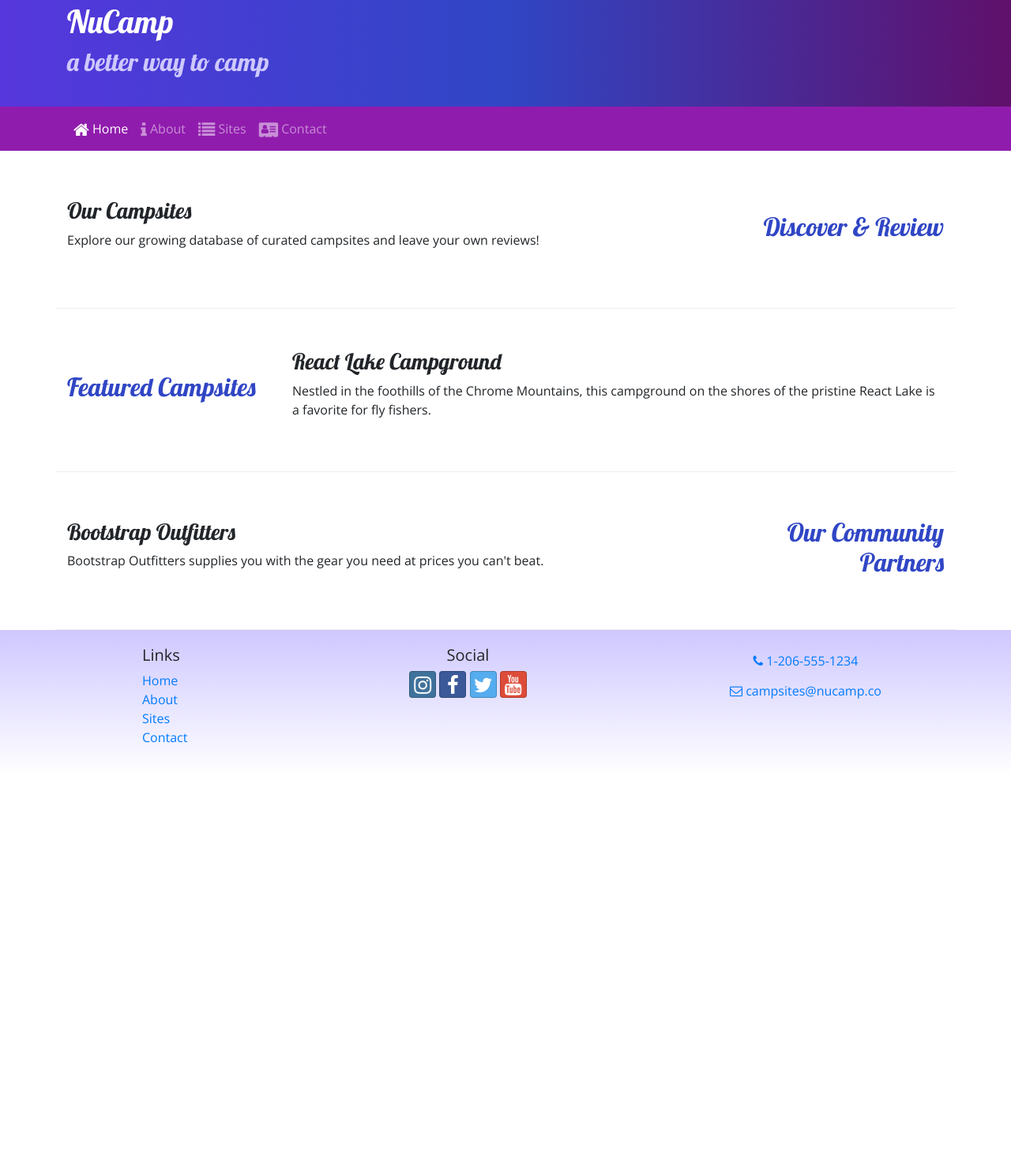
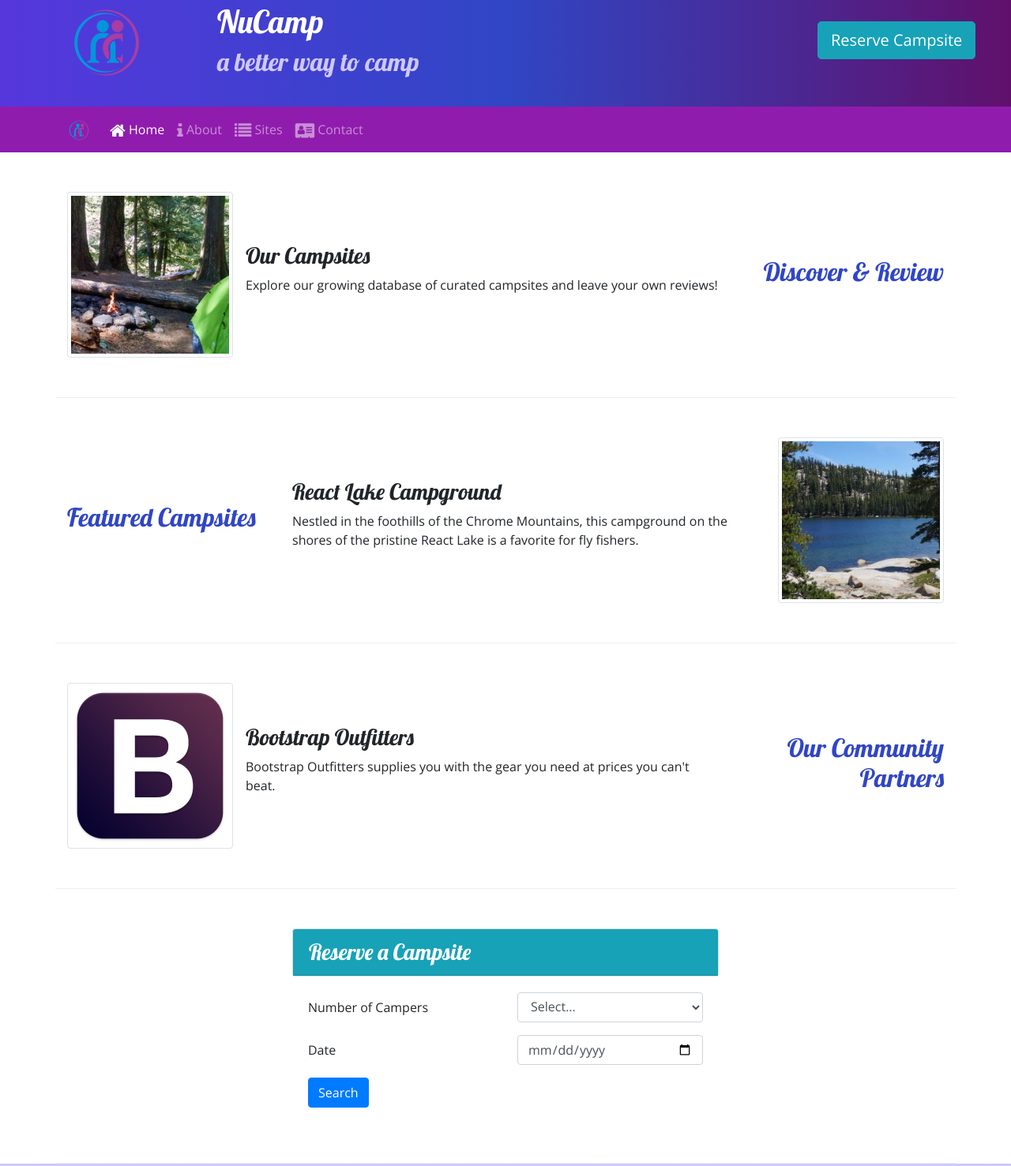
Before and after one commit to jluxan/nucampsitejl, a website: page index.html in a window 1280 px wide. Shown: the part 27-1504 px from the top of the page at 79% size. Before the commit the page ends 1009 px from the top, so only its background shows below. Drawn offline with nearby package versions, Linux system fonts and the light colour scheme.

Commit message:
Week 2 Assignment

```diff
--- a/index.html
+++ b/index.html
@@ -21,19 +21,29 @@
 <body>
 
     <header class="jumbotron jumbotron-fluid">
+
         <div class="container">
             <div class="row">
+                <div class="col-4 col-sm-3 col-md-2 align-self-center">
+                    <img src="img/logo.png" class="img-fluid" />
+                </div>
                 <div class="col">
                     <h1>NuCamp</h1>
                     <h2>a better way to camp</h2>
                 </div>
+                <div class="col-md-4 col-xl-2 mt-4 float-right">
+                    <a class="btn btn-info btn-lg text-nowrap" href="#reserveForm" role="button">Reserve Campsite</a>
                 </div>
             </div>
+
+        </div>
+
     </header>
 
     <nav class="navbar navbar-expand-sm navbar-dark sticky-top">
         <div class="container">
-            <button class="navbar-toggler ml-auto" type="button" data-toggle="collapse" data-target="#nucampNavbar">
+            <a class="navbar-brand" href="#"><img src="img/logo.png" height="30" width="30" /></a>
+            <button class="navbar-toggler" type="button" data-toggle="collapse" data-target="#nucampNavbar">
                 <span class="navbar-toggler-icon"></span>
             </button>
             <div class="collapse navbar-collapse" id="nucampNavbar">
@@ -60,9 +70,16 @@
                 <h2 class="text-sm-right">Discover & Review</h2>
             </div>
             <div class="col">
+                <div class="media">
+                    <img class="d-flex mr-3 img-thumbnail" src="img/breadcrumb-trail-thumb.jpg"
+                        alt="Breadcrumb-Trail-Thumb">
+                    <div class="media-body align-self-center">
                         <h3>Our Campsites</h3>
-                <p class="d-none d-sm-block">Explore our growing database of curated campsites and leave your own
+                        <p class="d-none d-sm-block">Explore our growing database of curated campsites and leave your
+                            own
                             reviews!</p>
+                    </div>
+                </div>
             </div>
         </div>
 
@@ -71,10 +88,17 @@
                 <h2>Featured Campsites</h2>
             </div>
             <div class="col">
+                <div class="media">
+                    <div class="media-body align-self-center">
                         <h3>React Lake Campground</h3>
-                <p class="d-none d-sm-block">Nestled in the foothills of the Chrome Mountains, this campground on the
+                        <p class="d-none d-sm-block">Nestled in the foothills of the Chrome Mountains, this campground
+                            on
+                            the
                             shores of the pristine React
                             Lake is a favorite for fly fishers.</p>
+                    </div>
+                    <img class="d-flex ml-3 img-thumbnail" src="img/react-lake-thumb.jpg" alt="React-Lake-Thumb">
+                </div>
             </div>
         </div>
 
@@ -83,9 +107,54 @@
                 <h2 class="text-sm-right">Our Community Partners</h2>
             </div>
             <div class="col">
+                <div class="media">
+                    <img class="d-flex mr-3 img-thumbnail" src="img/bootstrap-thumb.png" alt="Bootstrap Outfitters" />
+                    <div class="media-body align-self-center">
                         <h3>Bootstrap Outfitters</h3>
-                <p class="d-none d-sm-block">Bootstrap Outfitters supplies you with the gear you need at prices you
+                        <p class="d-none d-sm-block">Bootstrap Outfitters supplies you with the gear you need at prices
+                            you
                             can't beat.</p>
+                    </div>
+                </div>
+            </div>
+        </div>
+        <div class="row row-content">
+            <div class="col col-sm-6 mx-auto">
+                <div class="card">
+                    <h3 class="card-header bg-info text-white">Reserve a Campsite</h3>
+                </div>
+
+                <div class="card-body">
+                    <form id="reserveForm">
+                        <div class="form-group row">
+                            <label class="col-sm-6 col-form-label" for="nuCampers">Number of Campers</label>
+                            <div class="col">
+                                <select class="form-control" name="nuCampers" id="nuCampers">
+                                    <option value="0">Select...</option>
+                                    <option value="1">One</option>
+                                    <option value="2">Two</option>
+                                    <option value="3">Three</option>
+                                    <option value="4">Four</option>
+                                    <option value="5">Five</option>
+                                    <option value="6">Six</option>
+                                </select>
+                            </div>
+                        </div>
+
+                        <div class="form-group row">
+                            <label class="col-sm-6 col-form-label" for="date">Date</label>
+                            <div class="col">
+                                <input class="form-control" type="date" id="date" name="date" placeholder="date">
+                            </div>
+                        </div>
+
+                        <div class="row">
+                            <div class="col">
+                                <button type="submit" class="btn btn-primary">Search</button>
+                            </div>
+                        </div>
+                    </form>
+                </div>
             </div>
         </div>
     </div>
```
Also changed, not shown: aboutus.html (+7 -3 lines), contactus.html (+5 -1 lines), img/bootstrap-thumb.png (added), img/breadcrumb-trail-thumb.jpg (added), img/breadcrumb-trail.jpg (added), img/chrome-river-thumb.jpg (added), img/chrome-river.jpg (added), img/logo.png (added), img/react-lake-thumb.jpg (added), img/react-lake.jpg (added). Lines whose indentation alone changed are shown as unchanged.
